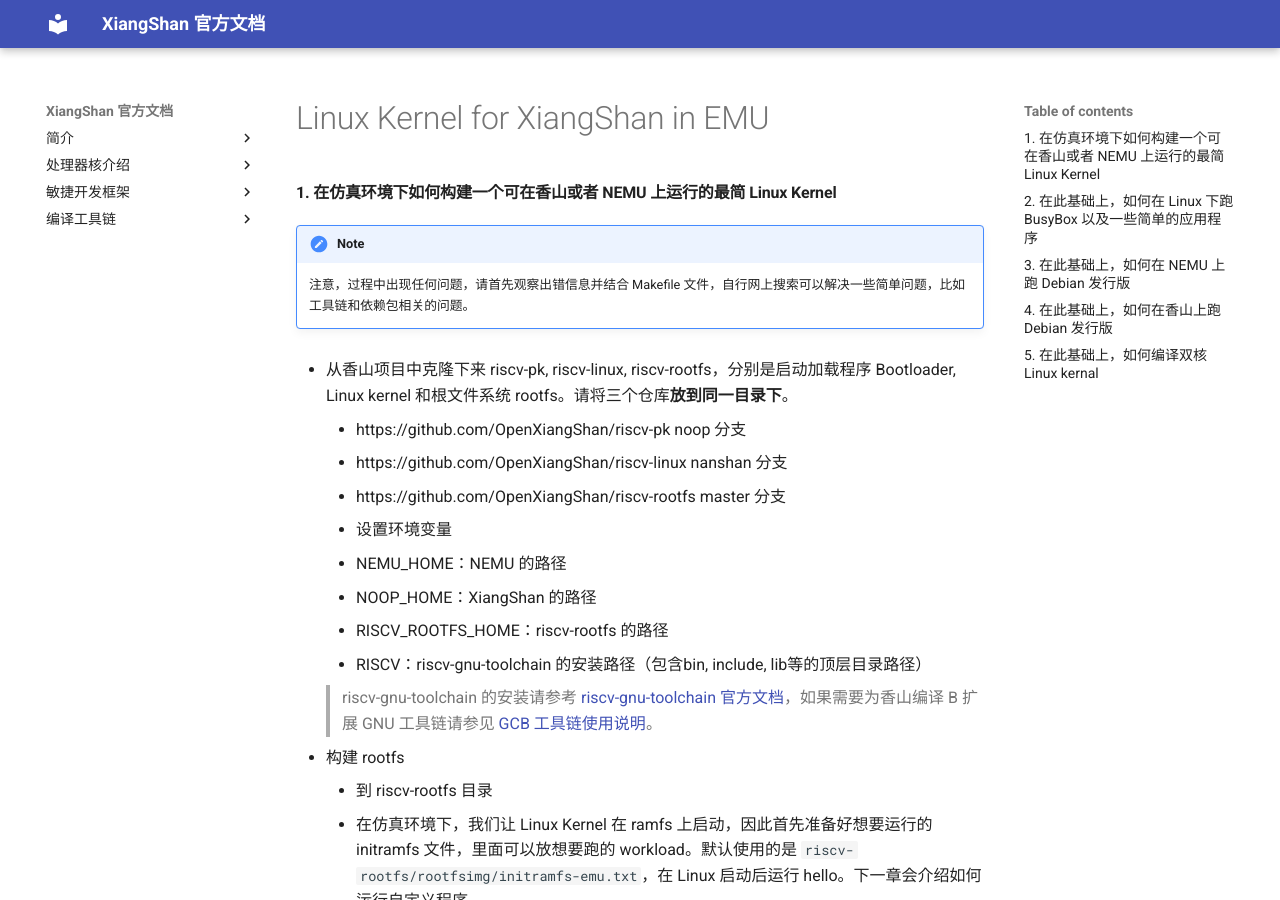
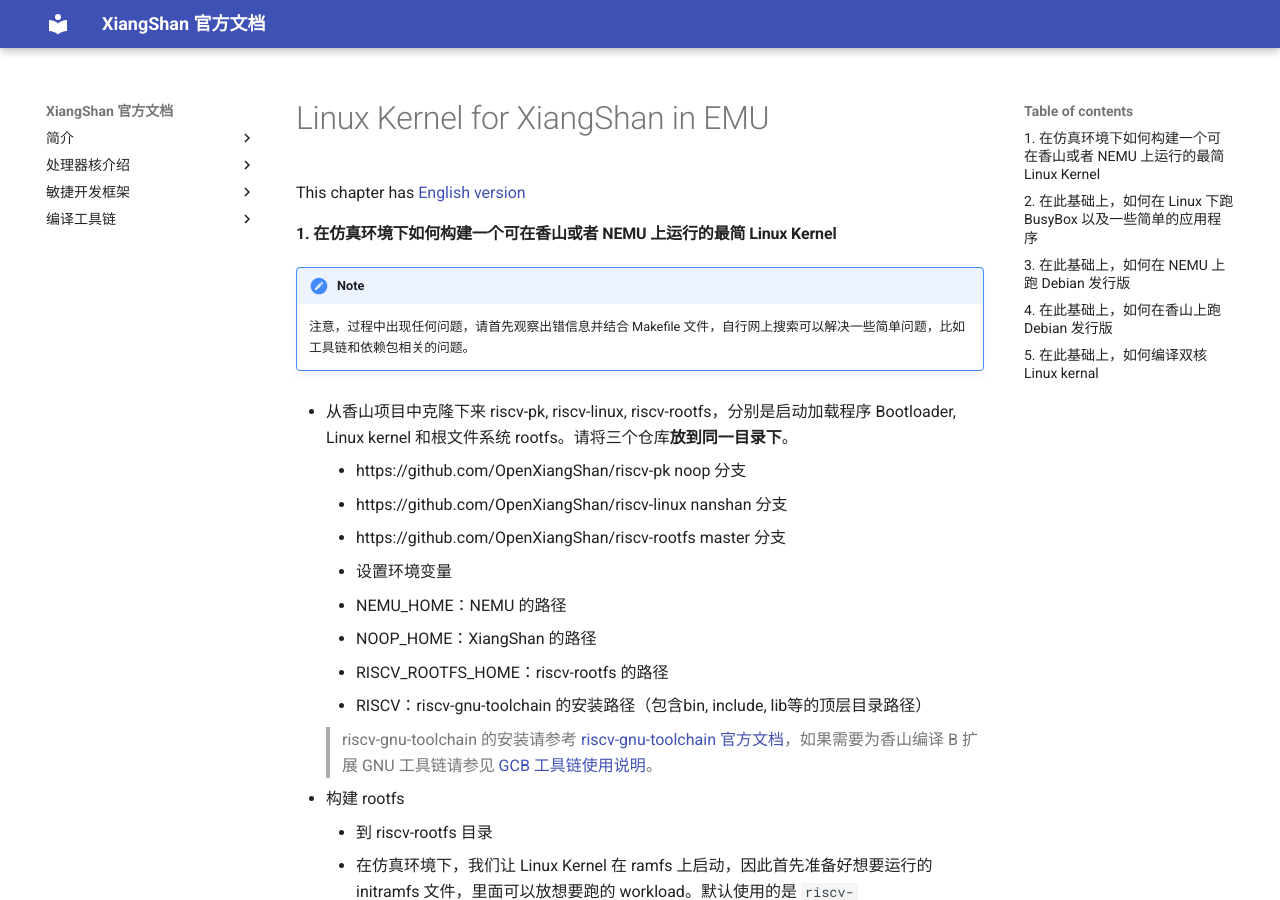
Before and after one commit to OpenXiangShan/XiangShan-doc, an MkDocs documentation site: the page built from docs/tools/linux-kernel-for-xs.md, in a window 1280 px wide and 900 px high. Built offline with MkDocs 1.6.1 and Material for MkDocs 9.7.7, drawn with Linux system fonts in a browser that asks for light colours.

Commit message:
Update linux-kernel-for-xs.md
Add link to its English version

```diff
--- a/docs/tools/linux-kernel-for-xs.md
+++ b/docs/tools/linux-kernel-for-xs.md
@@ -1,4 +1,5 @@
 # Linux Kernel for XiangShan in EMU
+This chapter has [English version](./linux-kernel-for-xs-en.md)
 
 #### 1. 在仿真环境下如何构建一个可在香山或者 NEMU 上运行的最简 Linux Kernel
 
```
